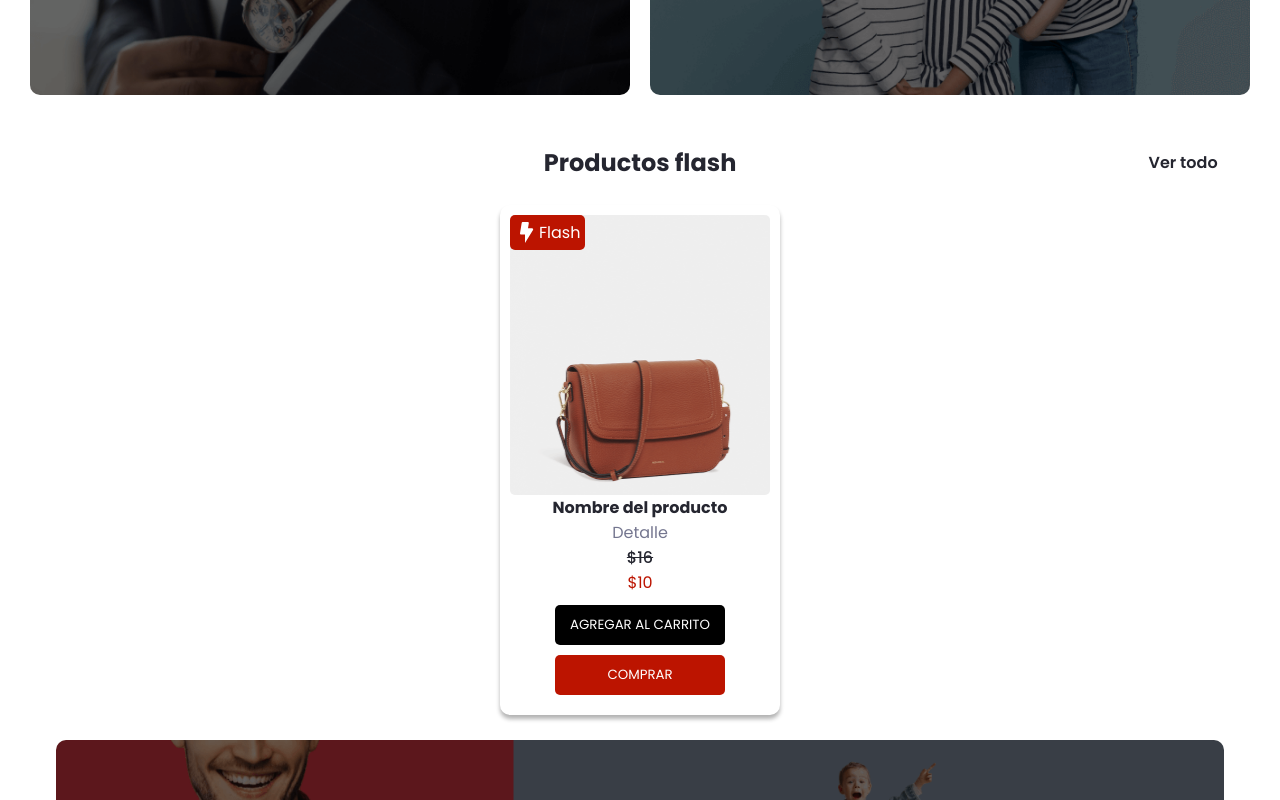
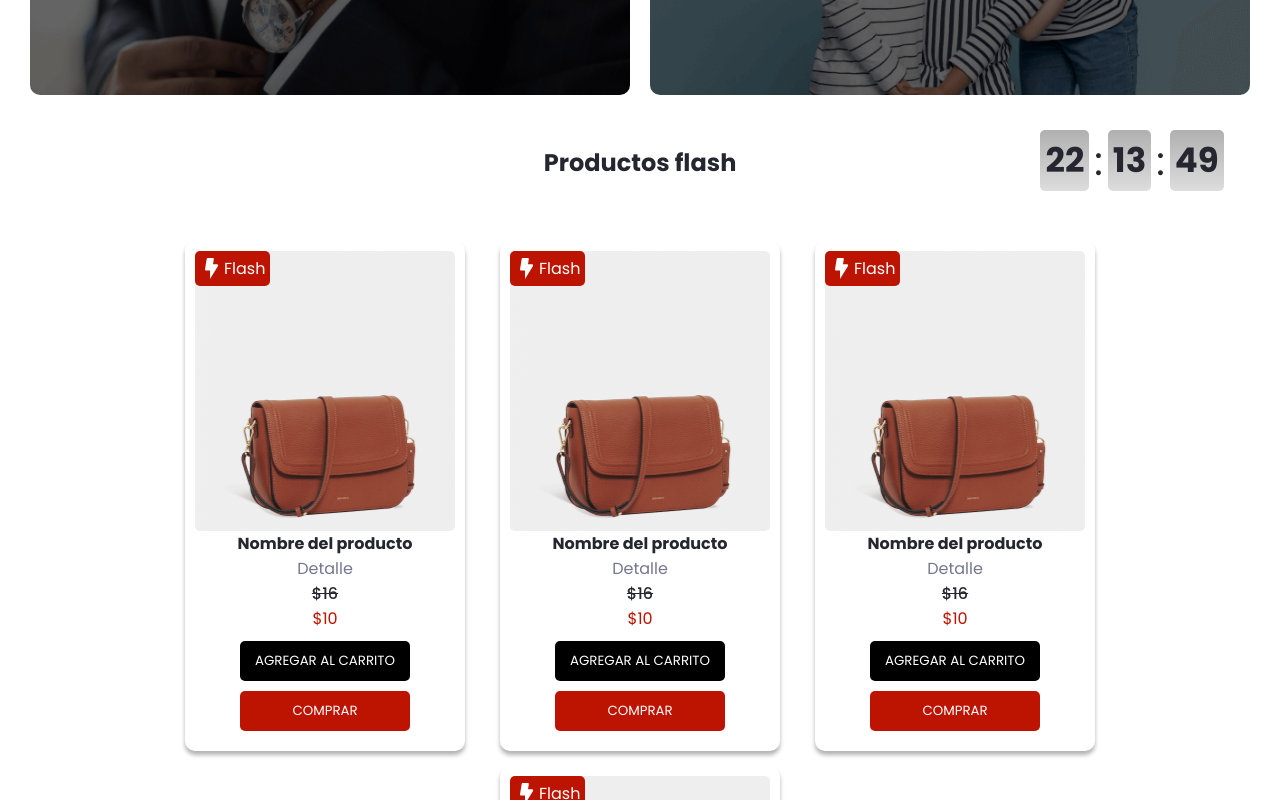
Before and after one commit to IgnacioRV23/e-comerce-MERN-STACK, a React (Create React App) app in the folder frontend/: page / in a window 1280 px wide. Shown: the part 2120-2920 px from the top of the page. Built offline with nearby package versions, Linux system fonts and the light colour scheme.

Commit message:
Se inicia con la configuracion responsive del sitio, iniciando por el componente nav.

```diff
--- a/frontend/src/components/Flash.js
+++ b/frontend/src/components/Flash.js
@@ -1,17 +1,102 @@
-import React from 'react'
+import React, { useEffect, useState } from 'react'
 import bolt from '../icons/bolt.svg';
 import bagWoman from '../img/main/bag-woman.png';
 
 export const Flash = () => {
+    const [hour, setHour] = useState('');
+
+    const [minute, setMinute] = useState('');
+
+    const [second, setSecond] = useState('');
+
+    useEffect(() => {
+        showTime();
+    }, []);
+
+    function showTime(){
+        let date = new Date();
+        let h = date.getHours();
+        let m = date.getMinutes();
+        let s = date.getSeconds();
+        setHour((h < 10) ? "0" + h : h);
+        setMinute((m < 10) ? "0" + m : m);
+        setSecond((s < 10) ? "0" + s : s);
+        setTimeout(showTime, 1000);
+    }
+
     return (
         <div className="container_sale">
             <h2 className="title-sale">Productos flash</h2>
 
-            <div className="container-btn-list">
-                <a href="#" className="sales">Ver todo</a>
+            <div className="container_clock">
+                <div className='time'>{hour}</div>
+                <p className='point'>:</p>
+                <div className='time'>{minute}</div>
+                <p className='point'>:</p>
+                <div className='time'>{second}</div>
             </div>
 
             <div className="container-cards cards-flash">
+                <article className="card">
+                    <div className="container-card-img">
+                        <div className="tag-flash">
+                            <img src={bolt} alt="icon-bolt" />
+                            <p className="flash">Flash</p>
+                        </div>
+                        <img src={bagWoman} alt="bag-woman" className="product-img" />
+                    </div>
+                    <div className="card-detail">
+                        <p className="product-name">Nombre del producto</p>
+                        <p className="product-detail">Detalle</p>
+                        <p className="price-off">$16</p>
+                        <p className="price-red">$10</p>
+                    </div>
+                    <div className="card-container-btn">
+                        <button className="btn btn-black">Agregar al carrito</button>
+                        <button className="btn btn-red">Comprar</button>
+                    </div>
+                </article>
+
+                <article className="card">
+                    <div className="container-card-img">
+                        <div className="tag-flash">
+                            <img src={bolt} alt="icon-bolt" />
+                            <p className="flash">Flash</p>
+                        </div>
+                        <img src={bagWoman} alt="bag-woman" className="product-img" />
+                    </div>
+                    <div className="card-detail">
+                        <p className="product-name">Nombre del producto</p>
+                        <p className="product-detail">Detalle</p>
+                        <p className="price-off">$16</p>
+                        <p className="price-red">$10</p>
+                    </div>
+                    <div className="card-container-btn">
+                        <button className="btn btn-black">Agregar al carrito</button>
+                        <button className="btn btn-red">Comprar</button>
+                    </div>
+                </article>
+
+                <article className="card">
+                    <div className="container-card-img">
+                        <div className="tag-flash">
+                            <img src={bolt} alt="icon-bolt" />
+                            <p className="flash">Flash</p>
+                        </div>
+                        <img src={bagWoman} alt="bag-woman" className="product-img" />
+                    </div>
+                    <div className="card-detail">
+                        <p className="product-name">Nombre del producto</p>
+                        <p className="product-detail">Detalle</p>
+                        <p className="price-off">$16</p>
+                        <p className="price-red">$10</p>
+                    </div>
+                    <div className="card-container-btn">
+                        <button className="btn btn-black">Agregar al carrito</button>
+                        <button className="btn btn-red">Comprar</button>
+                    </div>
+                </article>
+
                 <article className="card">
                     <div className="container-card-img">
                         <div className="tag-flash">
--- a/frontend/src/components/Nav.js
+++ b/frontend/src/components/Nav.js
@@ -1,4 +1,5 @@
-import React from 'react'
+import React, { useState } from 'react'
+import { NavMobile } from './NavMobile';
 import '../styles/nav.css';
 
 //Importaciones de las imagenes necesarias.
@@ -6,8 +7,21 @@ import logo from '../img/main/logo.png';
 import search from '../icons/search.svg';
 import close from '../icons/close.svg';
 import cart from '../icons/cart.svg';
+import menu from '../icons/menu.svg';
 
 export const Nav = () => {
+    const [checkMenu, setCheckMenu] = useState(false);
+
+    const showMenu = () => {
+        if (checkMenu) {
+            setCheckMenu(false);
+        }
+
+        if (!checkMenu) {
+            setCheckMenu(true);
+        }
+    };
+
     return (
         <div>
             <nav className="nav">
@@ -33,7 +47,17 @@ export const Nav = () => {
                         20
                     </div>
                 </div>
+
+                <div className='container_menu'>
+                    <img src={checkMenu ? close : menu} alt='menu' className='menu' onClick={showMenu}/>
+                </div>
             </nav>
+
+            { checkMenu ?
+                <NavMobile/>
+                :
+                null
+            }
         </div>
     )
-}
+};
--- /dev/null
+++ b/frontend/src/components/NavMobile.js
@@ -0,0 +1,15 @@
+import React from 'react'
+
+export const NavMobile = () => {
+    return (
+        <div className="nav-links-mobile">
+            <a href="http://gitHub.com">Electrónica</a>
+            <a href="#">Mujer</a>
+            <a href="#">Hombre</a>
+            <a href="#">Infantil</a>
+            <a href="#">Juguetería</a>
+            <a href="#">Hogar</a>
+            <a href="#">Salud y belleza</a>
+        </div>
+    )
+};
--- a/frontend/src/styles/main.css
+++ b/frontend/src/styles/main.css
@@ -121,14 +121,44 @@
 }
 
 
+/* Apartado de estilos de para el reloj de productos flash. */
+.container_clock {
+    gap: 5px;
+    top:-50px;
+    width: 98%;
+    display: flex;
+    cursor: default;
+    user-select: none;
+    border-radius: 5px;
+    position: relative;
+    align-items: center;
+    justify-content: flex-end;
+}
+
+.time {
+    padding: 5px;
+    font-size: 34px;
+    color: #252630;
+    font-weight: bold;
+    border-radius: 5px;
+    background: linear-gradient(360deg, #dddddd, #b0b0b0);
+}
+
+.point {
+    color: #252630;
+    font-size: 40px;
+}
+
+
 /* Apartado de estilos de la sección de anuncio. */
 .container_anuncio {
-    margin: 25px;
+    margin: 50px 30px;
     text-align: center;
 }
 
 .img-anuncio {
     width: 95%;
+    margin: 100px 0;
     border-radius: 10px;
 }
 
@@ -136,7 +166,7 @@
 .container_brands {
     gap: 35px;
     display: flex;
-    margin: 30px 0;
+    margin: 100px 0;
     user-select: none;
     align-items: center;
     justify-content: center;
--- a/frontend/src/styles/nav.css
+++ b/frontend/src/styles/nav.css
@@ -31,6 +31,10 @@
     color: #BC1400;
     font-weight: 600;
     transition: 300ms all;
+}
+
+.container_menu {
+    display: none;
 }
 
 /* Estilos para el buscador de productos. */
--- /dev/null
+++ b/frontend/src/styles/responsive.css
@@ -0,0 +1,48 @@
+/* Estilos para los elementos responsive mobile. */
+
+@media (max-width:768px) {
+    .nav {
+        align-items: center;
+        justify-content: flex-end;
+    }
+
+    .container-nav-links a {
+        display: none;
+    }
+
+    .container-nav-search {
+        display: none;
+    }
+
+    .logo {
+        position: absolute;
+        left: 10px;
+    }
+
+    .container_menu {
+        display: inline-block;
+    }
+
+    .menu {
+        width: 40px;
+    }
+
+    .nav-links-mobile {
+        width: 100%;
+        height: 100vh;
+        position: absolute;
+        z-index: 1;
+        background-color: #fff;
+        display: flex;
+        flex-direction: column;
+
+    }
+
+    .nav-links-mobile a {
+        color: #252630;
+        font-weight: 500;
+        text-decoration: none;
+        padding: 25px;
+        border-bottom: 1px solid #74768F;
+    }
+}
```
Also changed, not shown: frontend/src/components/Main.js (+9 -6 lines), frontend/src/icons/close.svg, frontend/src/icons/menu.svg.
